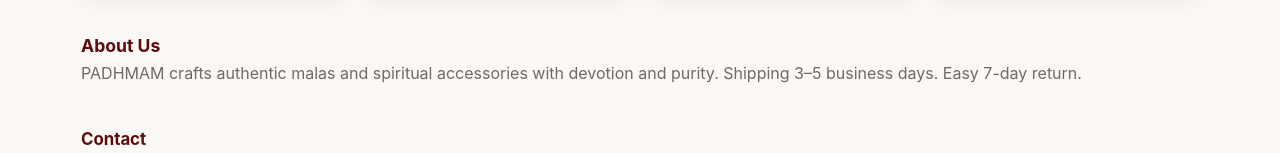
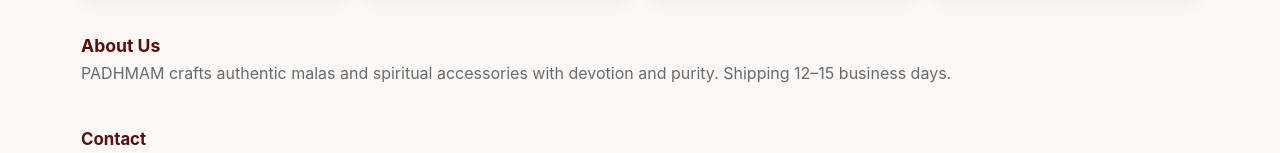
Before and after one commit to padhmam/live, a plain HTML site: page index.html in a window 1280 px wide. Shown: the part 788-941 px from the top of the page. Drawn offline with Linux system fonts and the light colour scheme.

Commit message:
Add files via upload

```diff
--- a/index.html
+++ b/index.html
@@ -238,7 +238,7 @@
 
     <section id="about" style="padding:1rem 0">
       <h2 style="margin:.4rem 0 0;font-size:1.1rem;color:var(--brand-dark)">About Us</h2>
-      <p style="margin:.45rem 0;color:var(--muted)">PADHMAM crafts authentic malas and spiritual accessories with devotion and purity. Shipping 3–5 business days. Easy 7-day return.</p>
+      <p style="margin:.45rem 0;color:var(--muted)">PADHMAM crafts authentic malas and spiritual accessories with devotion and purity. Shipping 12–15 business days.</p>
     </section>
 
     <section id="contact" style="padding:1rem 0">
```
